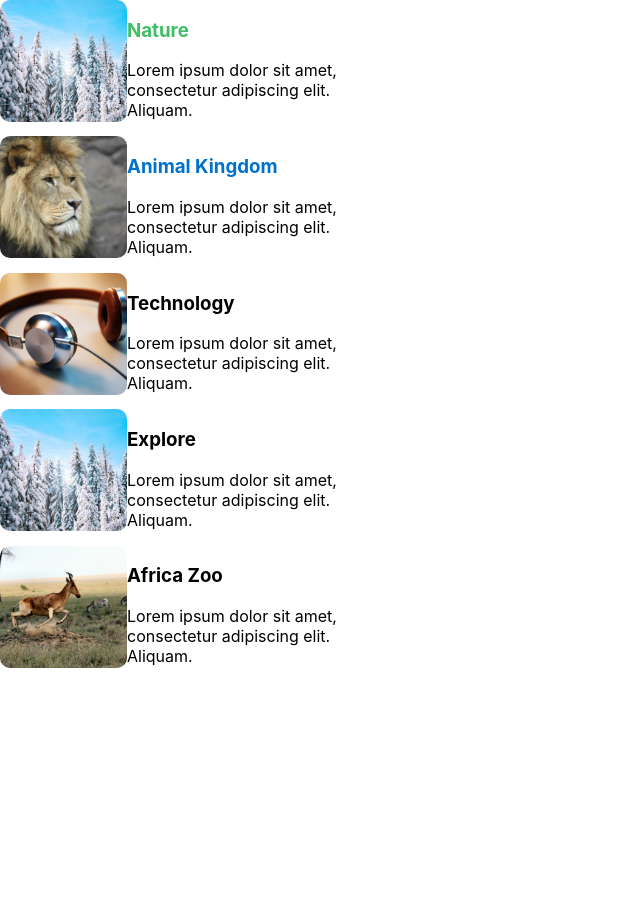
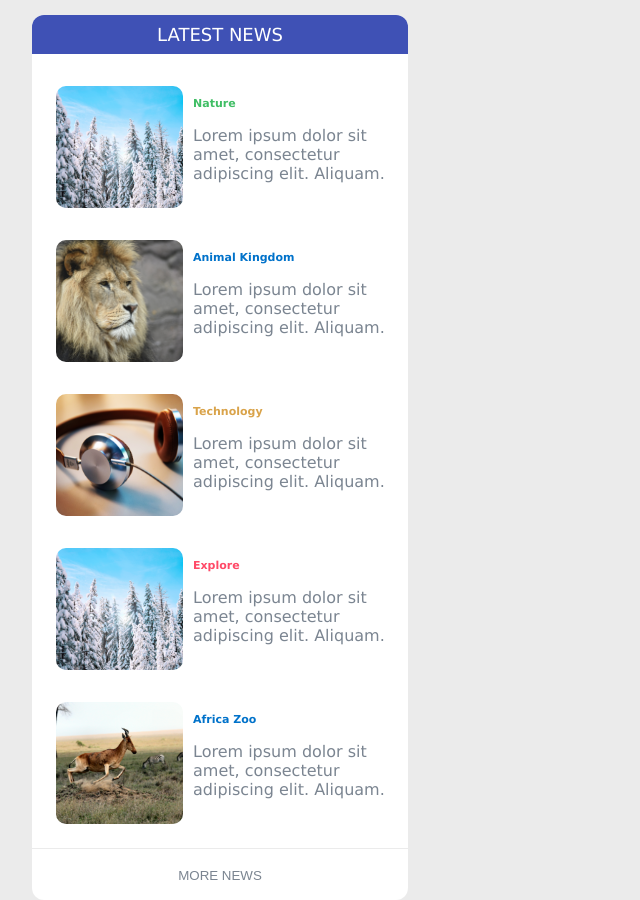
Before and after one commit to rts-cmk-wu04/react-komponenter-Nadjaroemer, a React (Create React App) app: page / in a window 1280 px wide. Shown: the whole page, without its empty margins (0-640 px from the left). Before the commit the page ends 877 px from the top, so only its background shows below. Built offline with nearby package versions, Linux system fonts and the light colour scheme.

Commit message:
added styling, js

```diff
--- a/src/components/LatestNews.css
+++ b/src/components/LatestNews.css
@@ -1,11 +1,59 @@
 /*LatestNews.css*/
+body {
+    background-color: #EAEAEAEA;
+    font-family: Verdana, Geneva, Tahoma, sans-serif;
+}
 .latestNewsContainer {
-    width: 373px;
+    width: 376px;
     height: 877px;
+    border-radius: 12px;
+    background-color: #FFFFFF;
+    margin-left: 2em;
 }
 .latestNews {
-
     display: grid;
     grid-template-columns: 1fr 2fr;
     grid-template-rows: 1fr;
+    grid-gap: 10px;
+    margin: 2em 0.5em 1.5em 1.5em;
 }
+.latestNews__title {
+    font-size: 11px;
+}
+.latestNews__text {
+    font-size: 16px;
+    color: #7B8591;
+}
+
+.latestNewsContainer__h1 {
+    background-color: #3F51B5 ;
+    border-top-left-radius: 12px;
+    border-top-right-radius: 12px;
+    text-align: center;
+    color: #FFFFFF;
+    text-transform: uppercase;
+    font-weight: 300;
+    padding: 0.5em 0 0.5em 0;
+    font-size: 18px;
+}
+.moreNews {
+    background-color: #FFFFFF;
+    border-bottom-left-radius: 12px;
+    border-bottom-right-radius: 12px;
+    text-align: center;
+    border-top: 1px solid #EAEAEAEA ;
+    padding-top: 1em;
+    padding-bottom: 1em;
+}
+.moreNews__button {
+    border: none;
+    text-transform: uppercase;
+    background-color: #FFFFFF;
+    cursor: pointer;
+    color: #7B8591;
+
+}
+.moreNews__button:hover {
+    color: #3F51B5;
+    font-weight: 700;
+}
--- a/src/components/LatestNews.js
+++ b/src/components/LatestNews.js
@@ -16,8 +16,21 @@ const LatestNews = () => {
       });
   }, []);
 
+  const fetchMoreNews = () => {
+    // const data = fetch() blabla
+    setData([
+      {
+        image: "./images/nature.png",
+        title: "Discover",
+        text:
+          "Lorem ipsum dolor sit amet, consectetur adipiscing elit. Aliquam.",
+      },
+    ]);
+  };
+
   return (
     <article className="latestNewsContainer">
+      <h1 className="latestNewsContainer__h1">Latest News</h1>
       {data.map(function (item) {
         return (
           <LatestNewsCard
@@ -29,11 +42,11 @@ const LatestNews = () => {
           />
         );
       })}
-      {/* {data[0] ? (
-        <Card title={data[0].title} image={data[0].image} text={data[0].text} />
-      ) : (
-        <div>no data</div>
-      )} */}
+      <div className="moreNews">
+        <button className="moreNews__button" onClick={fetchMoreNews}>
+          More News
+        </button>
+      </div>
     </article>
   );
 };
--- a/src/components/LatestNewsCard.js
+++ b/src/components/LatestNewsCard.js
@@ -6,10 +6,10 @@ function LatestNewsCard({ image, title, text, color }) {
     <aside className="latestNews">
       <img src={image} alt="" className="" />
       <div className="latestNews__titleText">
-        <h1 className="" style={{ color: color }}>
+        <h1 className="latestNews__title" style={{ color: color }}>
           {title}
         </h1>
-        <p className="">{text}</p>
+        <p className="latestNews__text">{text}</p>
       </div>
     </aside>
   );
```
Also changed, not shown: public/Components.json, 1 other file (tests, documents, lock files or other folders).
